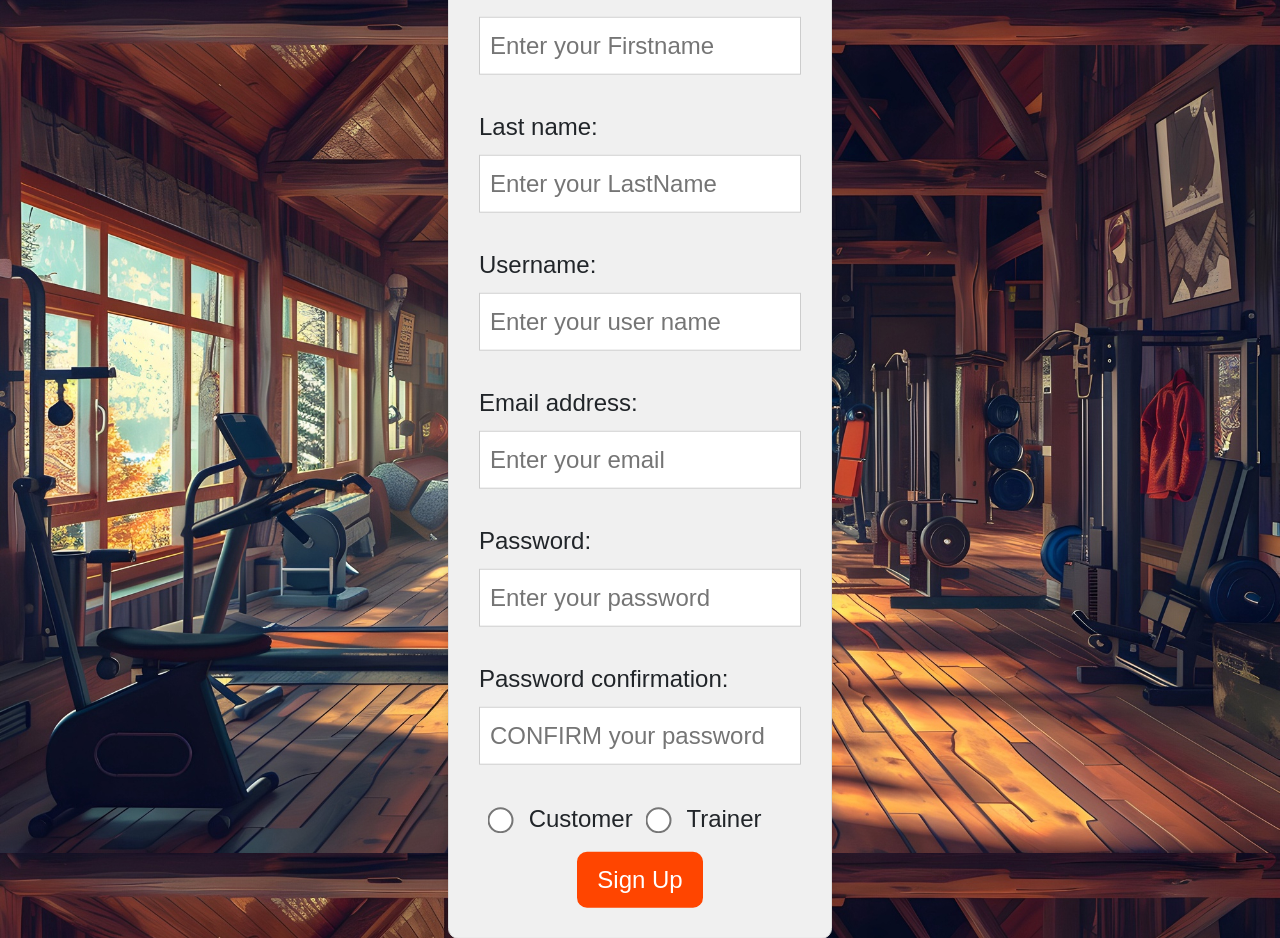
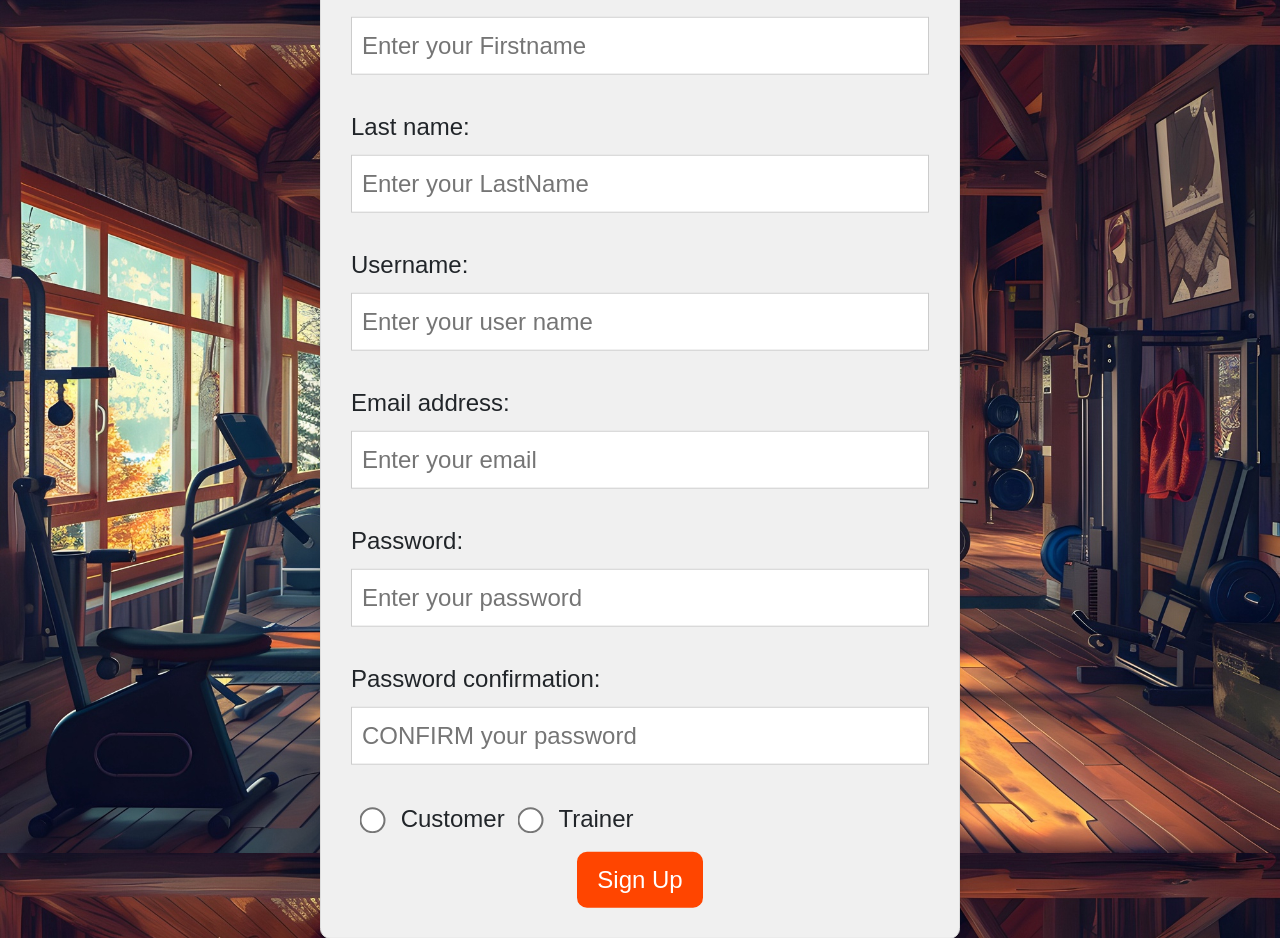
Before and after one commit to Peeradech01/ActiveVibe_Project, a Django app: page /register/ in a window 1280 px wide. Run offline with Django 5.2, Linux system fonts and the light colour scheme; some web fonts are replaced.

Commit message:
edit width register

```diff
--- a/Projectors/fitnessmanagement/fitness/static/style.css
+++ b/Projectors/fitnessmanagement/fitness/static/style.css
@@ -228,7 +228,7 @@ h1>span {
     border-radius: 10px;
     box-shadow: 0 0 10px rgba(0, 0, 0, 0.1);
     -webkit-user-select: none;
-    width: 30%;
+    width: 50%;
 }
 
 .left-form {
```
